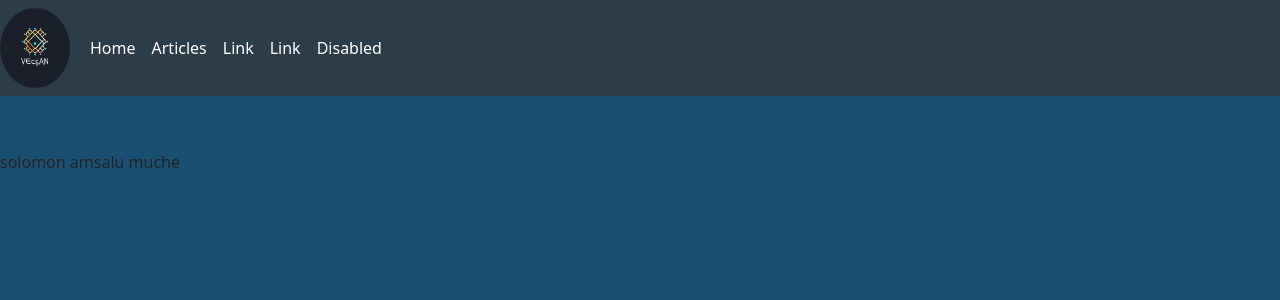
After one commit to solomonamsalu/yegna, a Django app: page / in a window 1280 px wide. The commit adds this page. Shown: the top 300 px of the page. Run offline with Django 4.2, Linux system fonts and the light colour scheme; some libraries are stand-ins or nearby versions.

Commit message:
add home page

```diff
--- a/blog/static/first.css
+++ b/blog/static/first.css
@@ -94,7 +94,6 @@
     opacity: 1;
     background-color:#2d3c49;
     transition: background-color 1s ease-in-out;
-    opacity:0.8;
   }
   body:hover{
     background-color:#1B4F72;
--- a/blog/templates/blog/base.html
+++ b/blog/templates/blog/base.html
@@ -18,7 +18,10 @@
           <div class="container-fluid">
             <ul class="navbar-nav">
               <li class="nav-item">
-                <a class="nav-link active" href="#">Active</a>
+                <a class="nav-link active" href="{%url 'home'%}">Home</a>
+              </li>
+              <li class="nav-item">
+                <a class="nav-link active" href="{% url 'articles'%}">Articles</a>
               </li>
               <li class="nav-item">
                 <a class="nav-link active" href="#">Link</a>
--- /dev/null
+++ b/blog/templates/blog/home.html
@@ -0,0 +1,4 @@
+{%include 'blog/base.html'%}
+{%block msg%}
+<p>solomon amsalu muche</p>
+{%endblock%}
--- a/blog/urls.py
+++ b/blog/urls.py
@@ -1,6 +1,7 @@
 from django.urls import path,include
 from . import views
 urlpatterns =[
-    path('/home',views.list.as_view())
+    path('article',views.list.as_view(),name="articles"),
+    path('',views.Home,name="home")
 
 ]
--- a/blog/views.py
+++ b/blog/views.py
@@ -4,6 +4,12 @@ from django.views import generic
 from blog.models import Article
 
 # Create your views here.
+def Home(request):
+    article=Article.objects.all().order_by('created_at')[:10]
+    context={
+        'articles':article
+    }
+    return render(request,'blog/home.html',context)
 class list(generic.ListView):
     model=Article
     template_name='article_list.html'
--- a/yegnaai/urls.py
+++ b/yegnaai/urls.py
@@ -19,5 +19,5 @@ from django.urls import path,include
 
 urlpatterns = [
     path('admin/', admin.site.urls),
-    path('blog',include('blog.urls'))
+    path('',include('blog.urls'))
 ]
```
